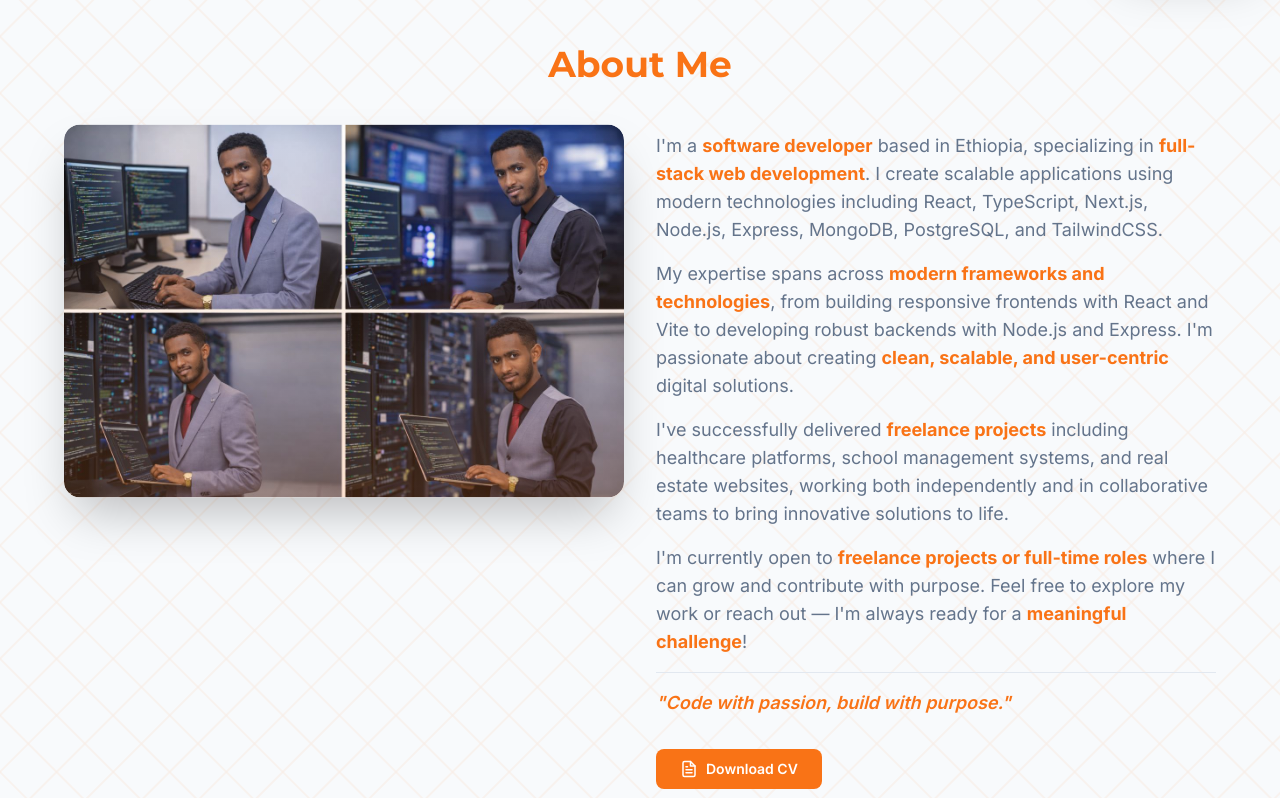
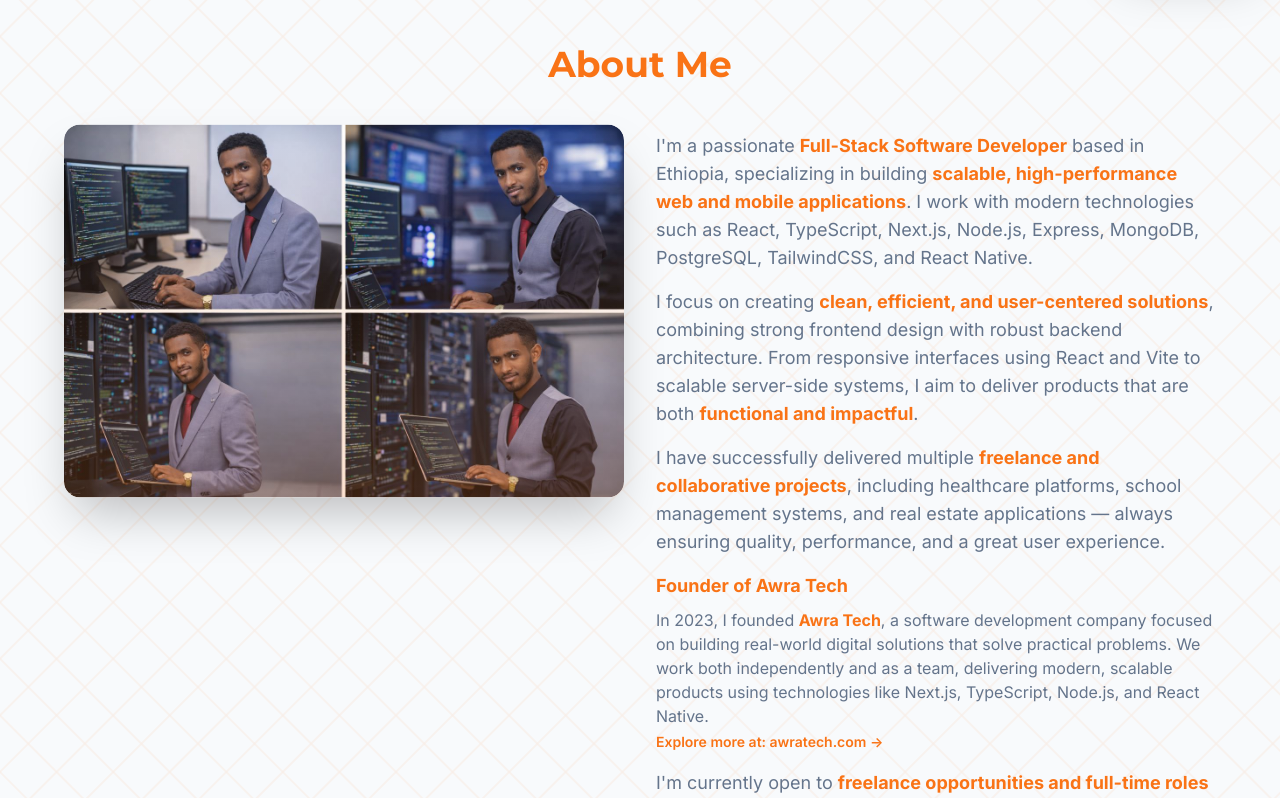
Before and after one commit to dopi95/Portfolio, a React (Vite) app in the folder frontend/: page / in a window 1280 px wide. Shown: the part 820-1618 px from the top of the page. Built offline with nearby package versions, Linux system fonts and the light colour scheme; no server answers.

Commit message:
Update About page content and optimize backend

```diff
--- a/frontend/src/components/About.tsx
+++ b/frontend/src/components/About.tsx
@@ -65,19 +65,35 @@ const About = () => {
               className="space-y-4"
             >
               <p className="text-base md:text-lg text-light-textSecondary dark:text-dark-textSecondary leading-relaxed">
-                I'm a <span className="font-bold text-orange-500">software developer</span> based in Ethiopia, specializing in <span className="font-bold text-orange-500">full-stack web development</span>. I create scalable applications using modern technologies including React, TypeScript, Next.js, Node.js, Express, MongoDB, PostgreSQL, and TailwindCSS.
+                I'm a passionate <span className="font-bold text-orange-500">Full-Stack Software Developer</span> based in Ethiopia, specializing in building <span className="font-bold text-orange-500">scalable, high-performance web and mobile applications</span>. I work with modern technologies such as React, TypeScript, Next.js, Node.js, Express, MongoDB, PostgreSQL, TailwindCSS, and React Native.
               </p>
 
               <p className="text-base md:text-lg text-light-textSecondary dark:text-dark-textSecondary leading-relaxed">
-                My expertise spans across <span className="font-bold text-orange-500">modern frameworks and technologies</span>, from building responsive frontends with React and Vite to developing robust backends with Node.js and Express. I'm passionate about creating <span className="font-bold text-orange-500">clean, scalable, and user-centric</span> digital solutions.
+                I focus on creating <span className="font-bold text-orange-500">clean, efficient, and user-centered solutions</span>, combining strong frontend design with robust backend architecture. From responsive interfaces using React and Vite to scalable server-side systems, I aim to deliver products that are both <span className="font-bold text-orange-500">functional and impactful</span>.
               </p>
 
               <p className="text-base md:text-lg text-light-textSecondary dark:text-dark-textSecondary leading-relaxed">
-                I've successfully delivered <span className="font-bold text-orange-500">freelance projects</span> including healthcare platforms, school management systems, and real estate websites, working both independently and in collaborative teams to bring innovative solutions to life.
+                I have successfully delivered multiple <span className="font-bold text-orange-500">freelance and collaborative projects</span>, including healthcare platforms, school management systems, and real estate applications — always ensuring quality, performance, and a great user experience.
               </p>
 
+              {/* Awra Tech */}
+              <div>
+                <h3 className="text-base md:text-lg font-bold text-orange-500 mb-2">Founder of Awra Tech</h3>
+                <p className="text-sm md:text-base text-light-textSecondary dark:text-dark-textSecondary leading-relaxed">
+                  In 2023, I founded <span className="font-bold text-orange-500">Awra Tech</span>, a software development company focused on building real-world digital solutions that solve practical problems. We work both independently and as a team, delivering modern, scalable products using technologies like Next.js, TypeScript, Node.js, and React Native.
+                </p>
+                <a
+                  href="https://awratech.com"
+                  target="_blank"
+                  rel="noopener noreferrer"
+                  className="inline-block text-sm font-semibold text-orange-500 hover:underline mt-1"
+                >
+                  Explore more at: awratech.com →
+                </a>
+              </div>
+
               <p className="text-base md:text-lg text-light-textSecondary dark:text-dark-textSecondary leading-relaxed">
-                I'm currently open to <span className="font-bold text-orange-500">freelance projects or full-time roles</span> where I can grow and contribute with purpose. Feel free to explore my work or reach out — I'm always ready for a <span className="font-bold text-orange-500">meaningful challenge</span>!
+                I'm currently open to <span className="font-bold text-orange-500">freelance opportunities and full-time roles</span> where I can contribute, grow, and take on meaningful challenges. If you're looking for someone dedicated to building high-quality digital solutions, feel free to <span className="font-bold text-orange-500">reach out</span>.
               </p>
 
               {/* Motto */}
```
